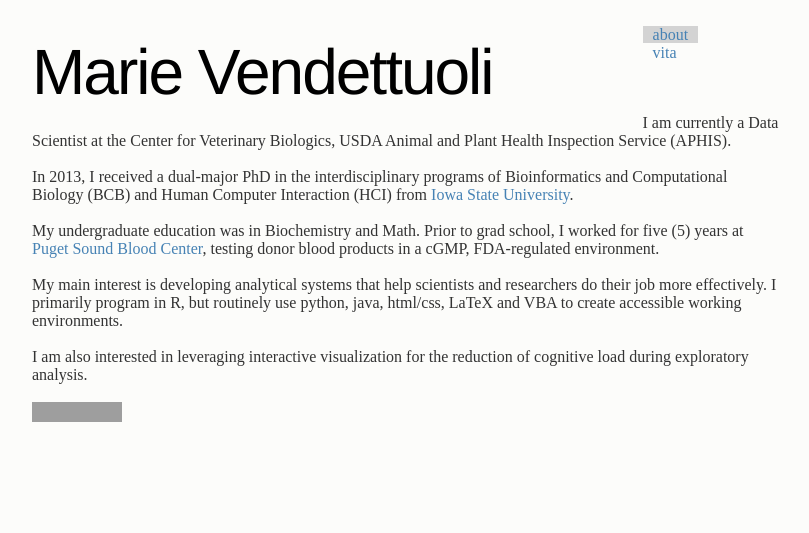
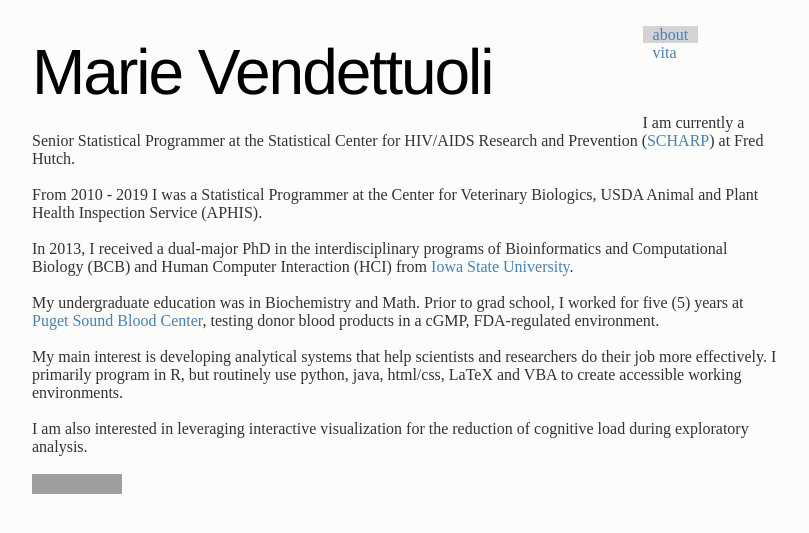
Before and after one commit to mariev/studiousmarie, a Jekyll site: the page built from index.md, in a window 1280 px wide. Shown: the top 533 px of the page, without its empty margins (233-1042 px from the left). Built offline with Jekyll 4.4.1, drawn with Linux system fonts in a browser that asks for light colours; grey boxes are pictures that could not be loaded.

Commit message:
add SCHARP/FHCRC affiliation

```diff
--- a/index.md
+++ b/index.md
@@ -7,8 +7,10 @@ section: about
 
 
 <div id="statement">
-  I am currently a Data Scientist at the Center for Veterinary Biologics, USDA Animal and Plant Health Inspection Service (APHIS).
-  <br><br>
+  I am currently a Senior Statistical Programmer at the Statistical Center for HIV/AIDS Research and Prevention (<a href = "https://www.fredhutch.org/en/research/divisions/vaccine-infectious-disease-division/research/biostatistics-bioinformatics-and-epidemiology/statistical-center-for-hiv-aids-research-and-prevention.html">SCHARP</a>) at Fred Hutch.
+<br><br>
+  	From 2010 - 2019 I was a Statistical Programmer at the Center for Veterinary Biologics, USDA Animal and Plant Health Inspection Service (APHIS).
+  	<br><br>
 	In 2013, I received a dual-major PhD in the interdisciplinary programs of Bioinformatics and
 	Computational Biology (BCB) and Human Computer Interaction (HCI) from <a href =
 	"http://www.iastate.edu/">Iowa State
```
